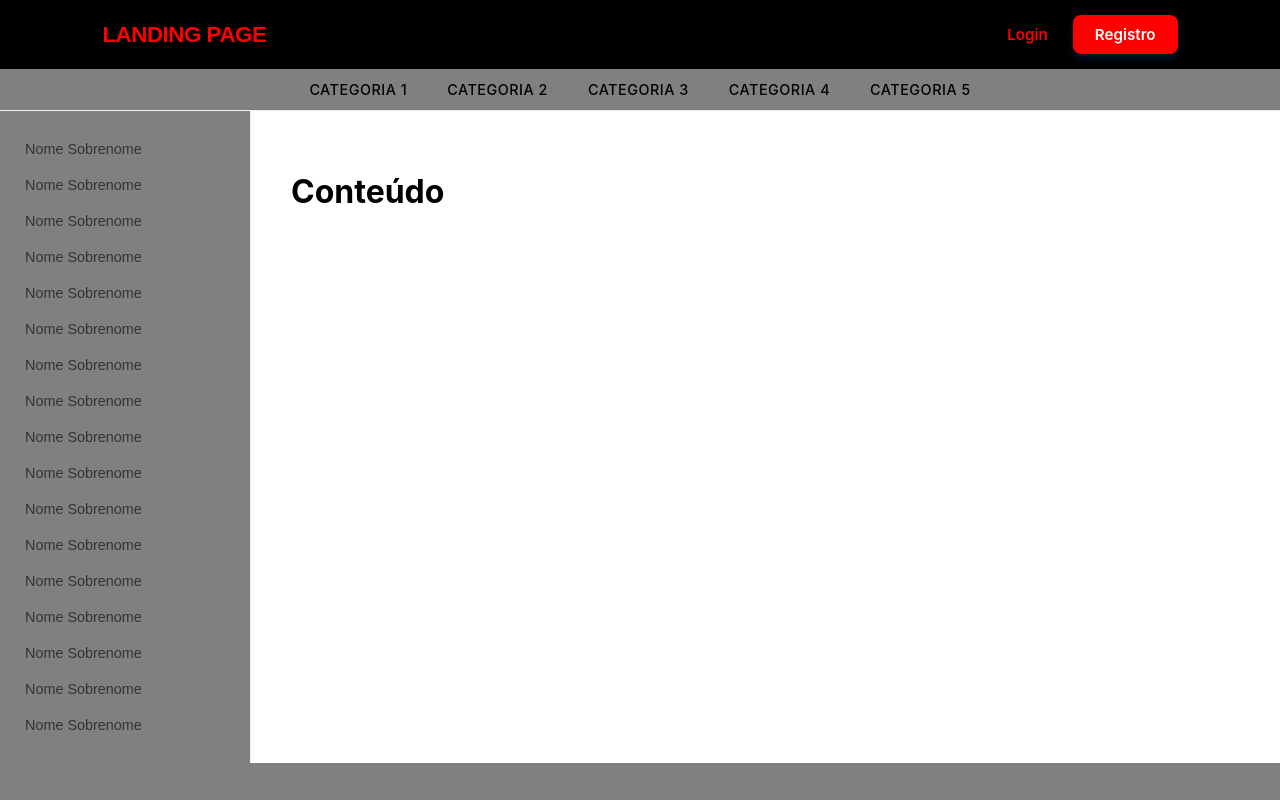
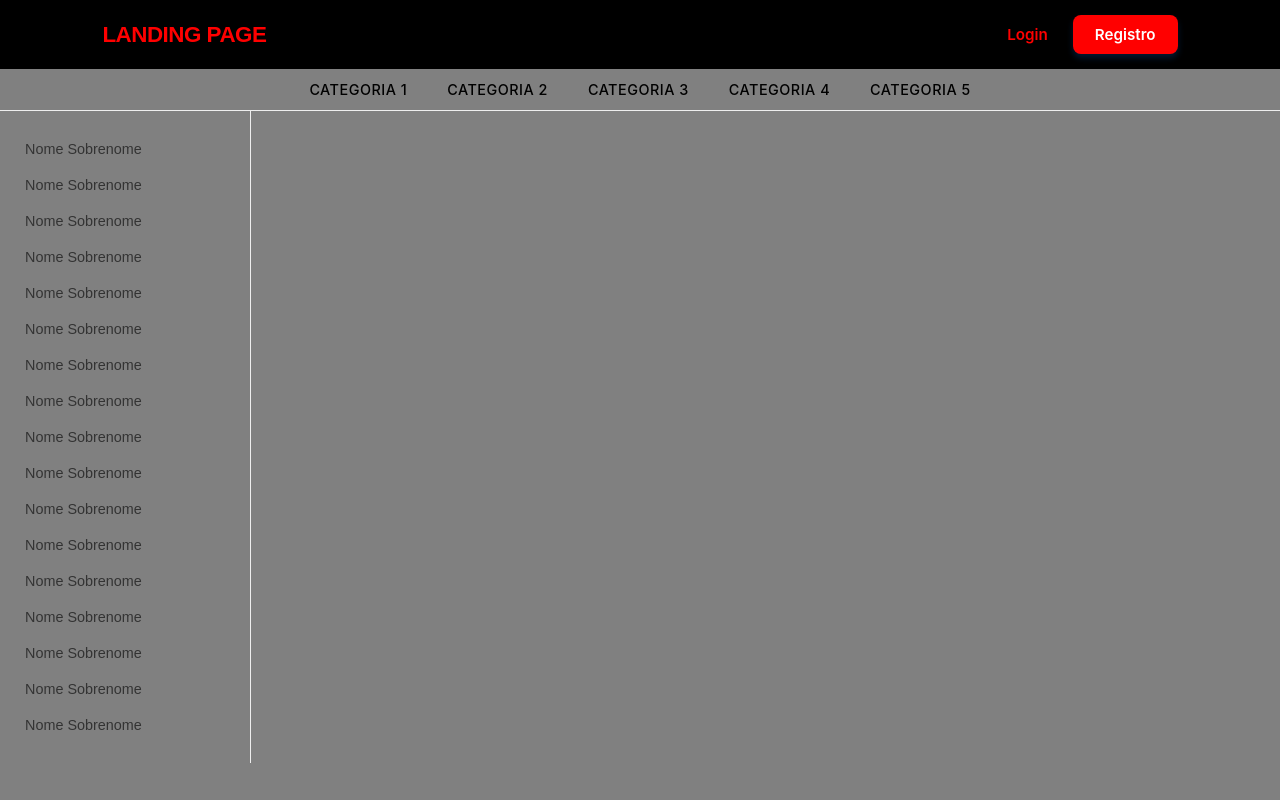
Before and after one commit to da7th/react-landing-page, a React (Create React App) app: page / in a window 1280 px wide. Built offline with nearby package versions, Linux system fonts and the light colour scheme.

Commit message:
modifies sidebar and content bg color

```diff
--- a/src/App.js
+++ b/src/App.js
@@ -11,9 +11,6 @@ function App() {
 
       <div className="main-layout">
         <Sidebar />
-        <main className="content">
-          <h1>Conteúdo</h1>
-        </main>
       </div>
     </div>
   );
--- /dev/null
+++ b/src/components/Main/Main.css
@@ -0,0 +1,3 @@
+.content {
+    background-color: grey;
+}
```
Also changed, not shown: src/components/Main/Main.js (added, +11 -0 lines).
